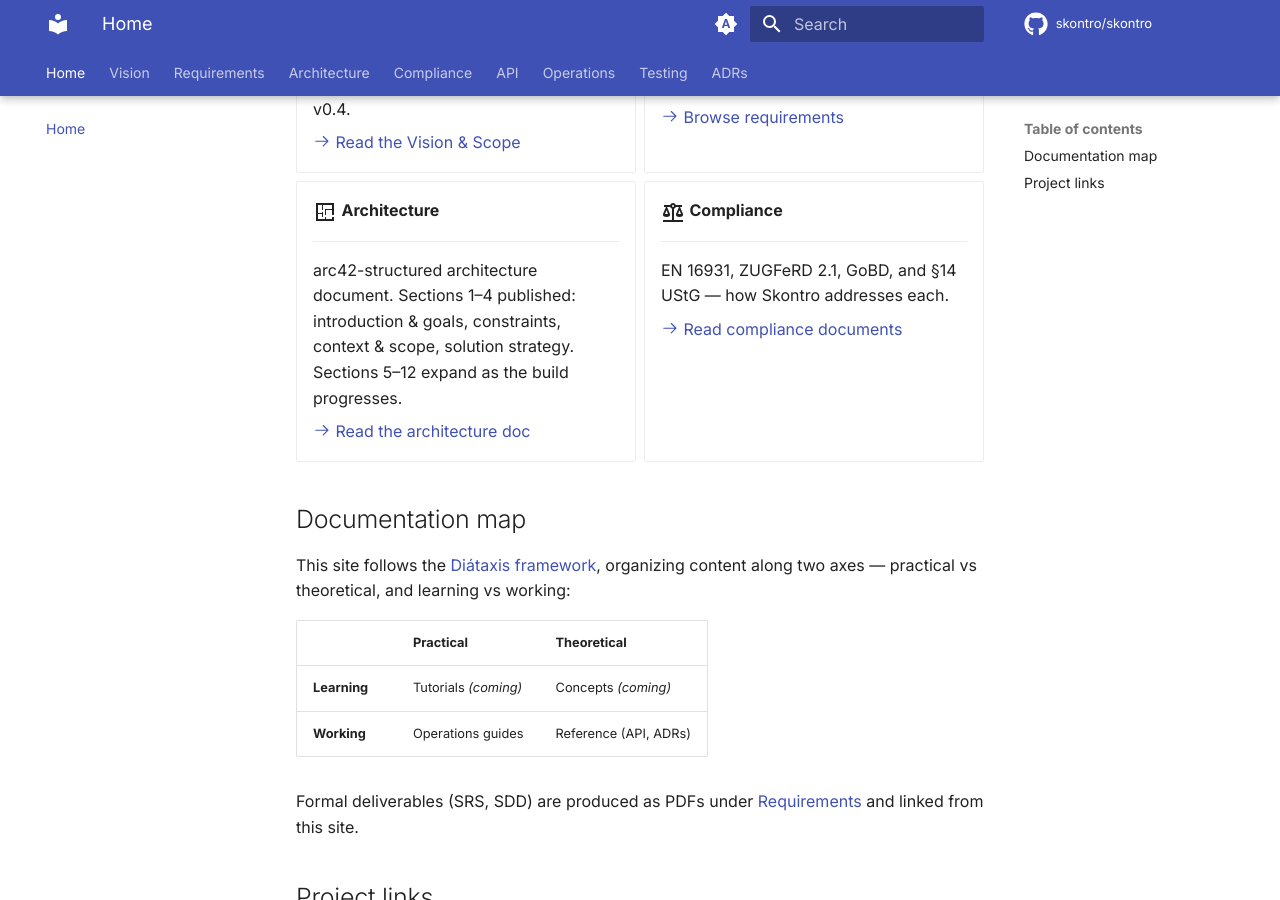
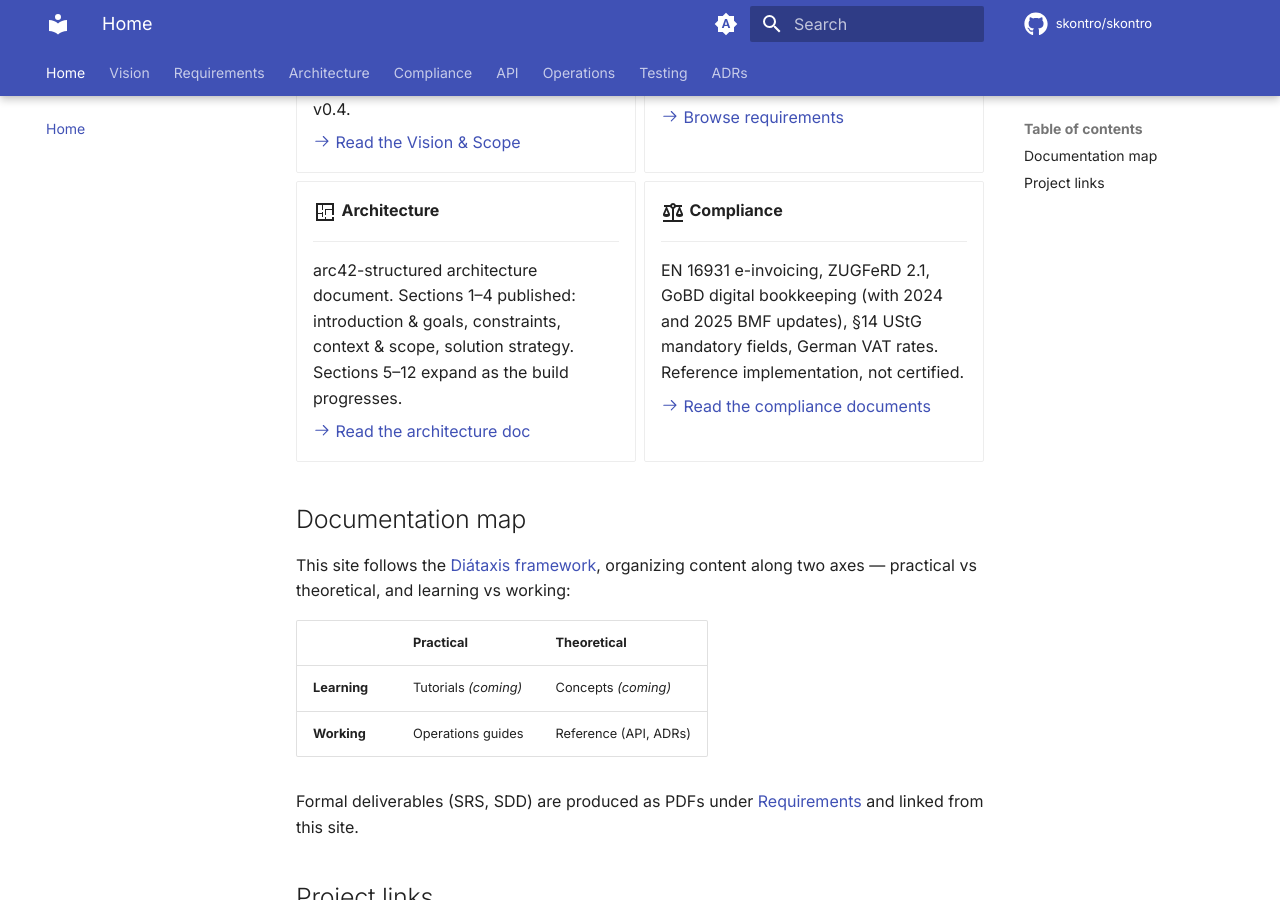
Before and after one commit to skontro/skontro, an MkDocs documentation site: the page built from docs/index.md, in a window 1280 px wide and 900 px high, scrolled down 434 px. Built offline with MkDocs 1.6.1 and Material for MkDocs 9.7.7, drawn with Linux system fonts in a browser that asks for light colours; comment, search, counter and statistics services are not loaded.

Commit message:
docs(home): feature compliance suite on homepage (#25)

```diff
--- a/docs/index.md
+++ b/docs/index.md
@@ -33,9 +33,9 @@
 
     ---
 
-    EN 16931, ZUGFeRD 2.1, GoBD, and §14 UStG — how Skontro addresses each.
+    EN 16931 e-invoicing, ZUGFeRD 2.1, GoBD digital bookkeeping (with 2024 and 2025 BMF updates), §14 UStG mandatory fields, German VAT rates. Reference implementation, not certified.
 
-    [:octicons-arrow-right-24: Read compliance documents](compliance/overview.md)
+    [:octicons-arrow-right-24: Read the compliance documents](compliance/overview.md)
 
 </div>
 
```
